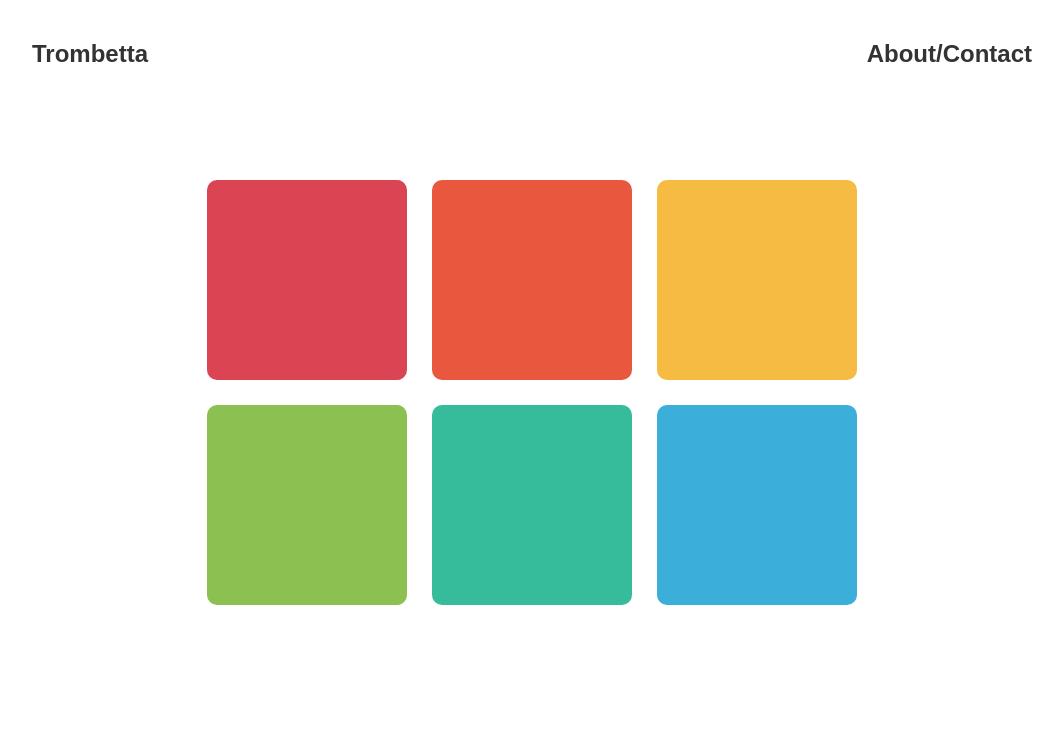
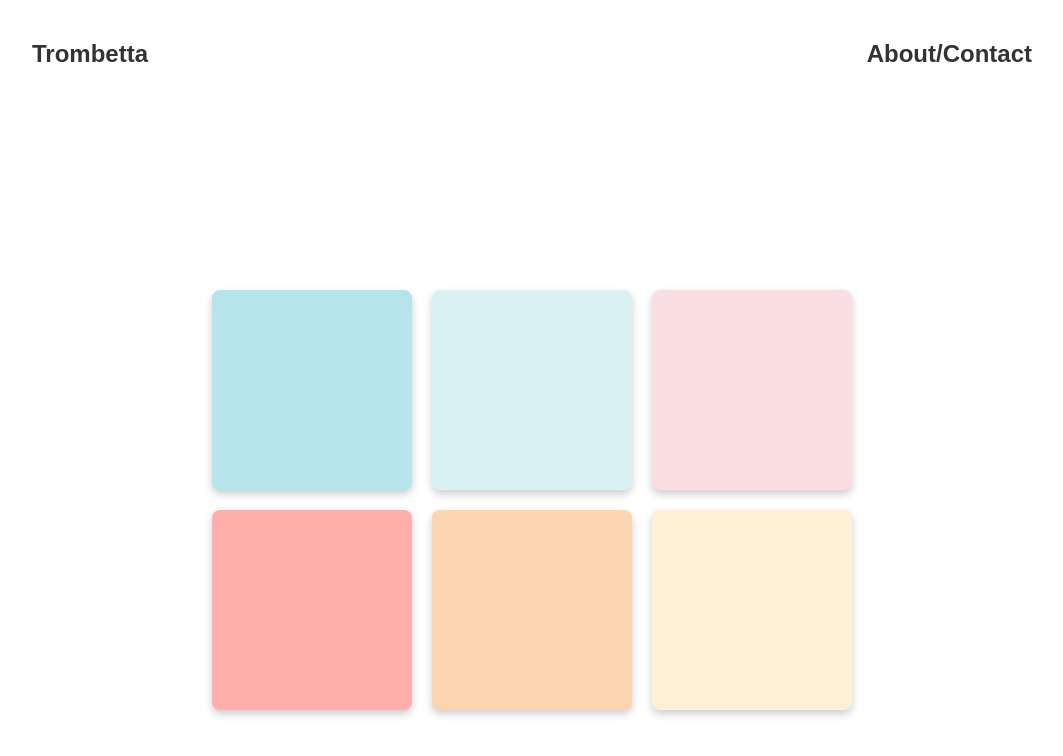
Before and after one commit to TrombettasInc/cv-client, a React (Vite) app: page / in a window 1280 px wide. Shown: the top 756 px of the page, without its empty margins (108-1171 px from the left). Built offline with nearby package versions, Linux system fonts and the light colour scheme.

Commit message:
fixing style for homepage

```diff
--- a/src/Components/HomePage.css
+++ b/src/Components/HomePage.css
@@ -1,38 +1,37 @@
 .homepage {
     display: flex;
     justify-content: center;
-    align-items: flex-start; /* Align towards the top of the viewport */
-    padding-top: 10vh; /* Space from the top for more control */
+    align-items: center;
     height: 100vh;
     background-color: #fff;
 }
 
 .grid-container {
     display: grid;
-    grid-template-columns: repeat(3, 200px); /* 3 columns with larger squares */
-    grid-template-rows: repeat(2, 200px); /* 2 rows with larger squares */
-    gap: 25px; /* Increased space between squares */
+    grid-template-columns: repeat(3, 200px); /* Increased size for each square */
+    grid-template-rows: repeat(2, 200px); /* Increased size for each square */
+    gap: 20px; /* Space between squares */
 }
 
 .grid-item {
     position: relative;
     cursor: pointer;
-    transition: transform 0.2s ease;
+    transition: transform 0.2s ease, box-shadow 0.2s ease;
     display: flex;
     align-items: center;
     justify-content: center;
-    background-color: #fff; /* Optional background color for visibility */
     color: transparent;
     font-family: Arial, Helvetica, sans-serif;
-    font-size: 1.1rem;
+    font-size: 1rem; /* Adjust font size if needed */
     font-weight: bold;
-    border-radius: 10px; /* Rounded corners */
-    width: 100%; /* Ensures squares fit within grid */
-    height: 100%; /* Ensures squares fit within grid */
+    background-color: #ffffff;
+    border-radius: 8px;
+    box-shadow: 0px 4px 8px rgba(0, 0, 0, 0.2); /* Shadow for elevation */
 }
 
 .grid-item:hover {
-    transform: scale(1.1);
+    transform: translateY(-4px); /* Slight upward lift on hover */
+    box-shadow: 0px 8px 16px rgba(0, 0, 0, 0.3); /* Intensified shadow on hover */
     color: #fff;
 }
 
--- a/src/Components/HomePage.jsx
+++ b/src/Components/HomePage.jsx
@@ -3,12 +3,12 @@ import './HomePage.css';
 import { useNavigate } from 'react-router-dom';
 
 const projects = [
-    { id: 1, name: 'Project One', color: '#DA4453' },
-    { id: 2, name: 'Project Two', color: '#E9573F' },
-    { id: 3, name: 'Project Three', color: '#F6BB42' },
-    { id: 4, name: 'Project Four', color: '#8CC152' },
-    { id: 5, name: 'Project Five', color: '#37BC9B' },
-    { id: 6, name: 'Sign Up / Login', color: '#3BAFDA', isAuth: true },
+    { id: 1, name: 'Project One', color: '#b6e4eb' },
+    { id: 2, name: 'Project Two', color: '#d9f1f2' },
+    { id: 3, name: 'Project Three', color: '#fbdee2' },
+    { id: 4, name: 'Project Four', color: '#feafab' },
+    { id: 5, name: 'Project Five', color: '#fbd5b0' },
+    { id: 6, name: 'Sign Up / Login', color: '#fcf1d7', isAuth: true },
 ];
 
 const HomePage = () => {
```
